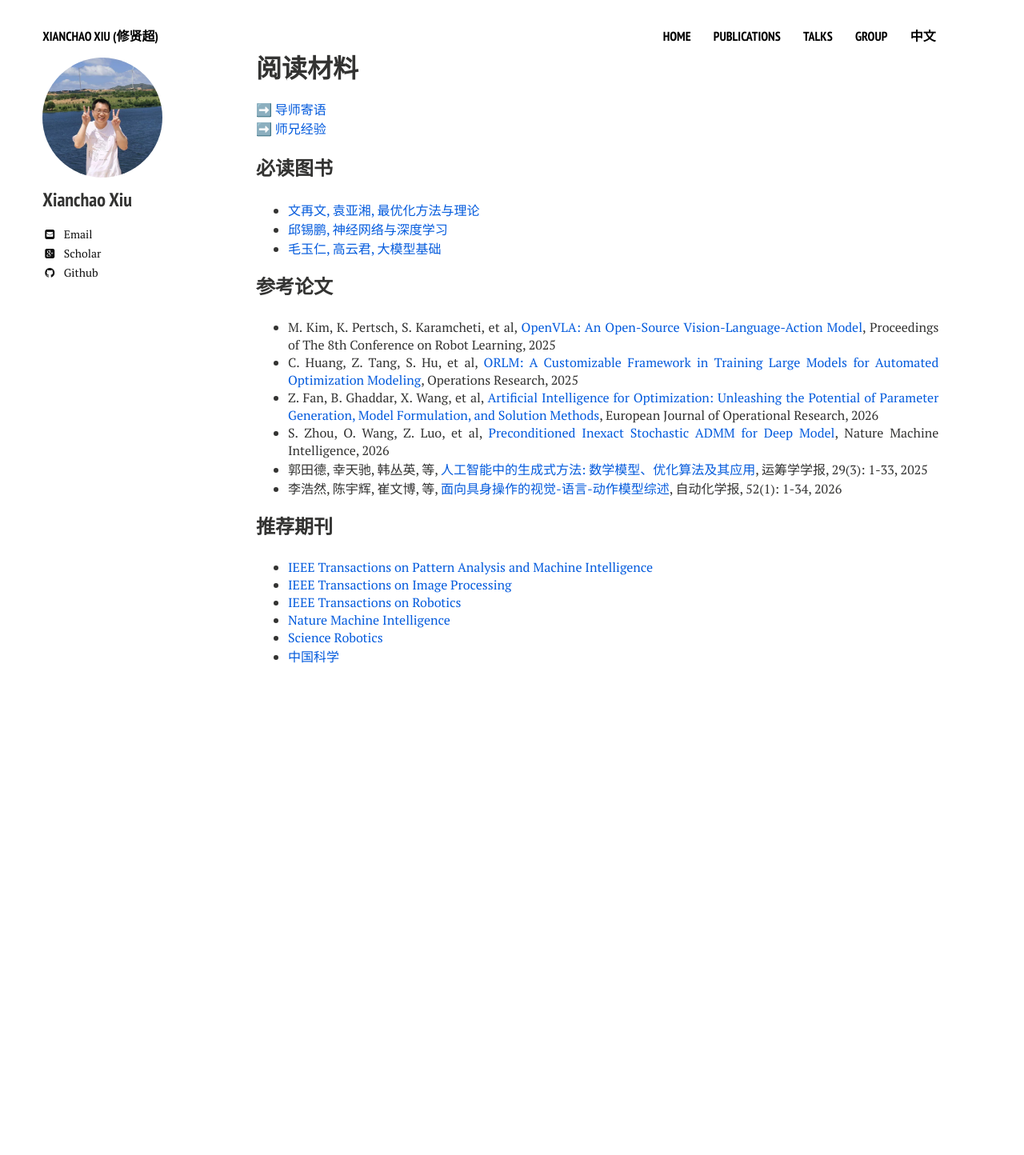
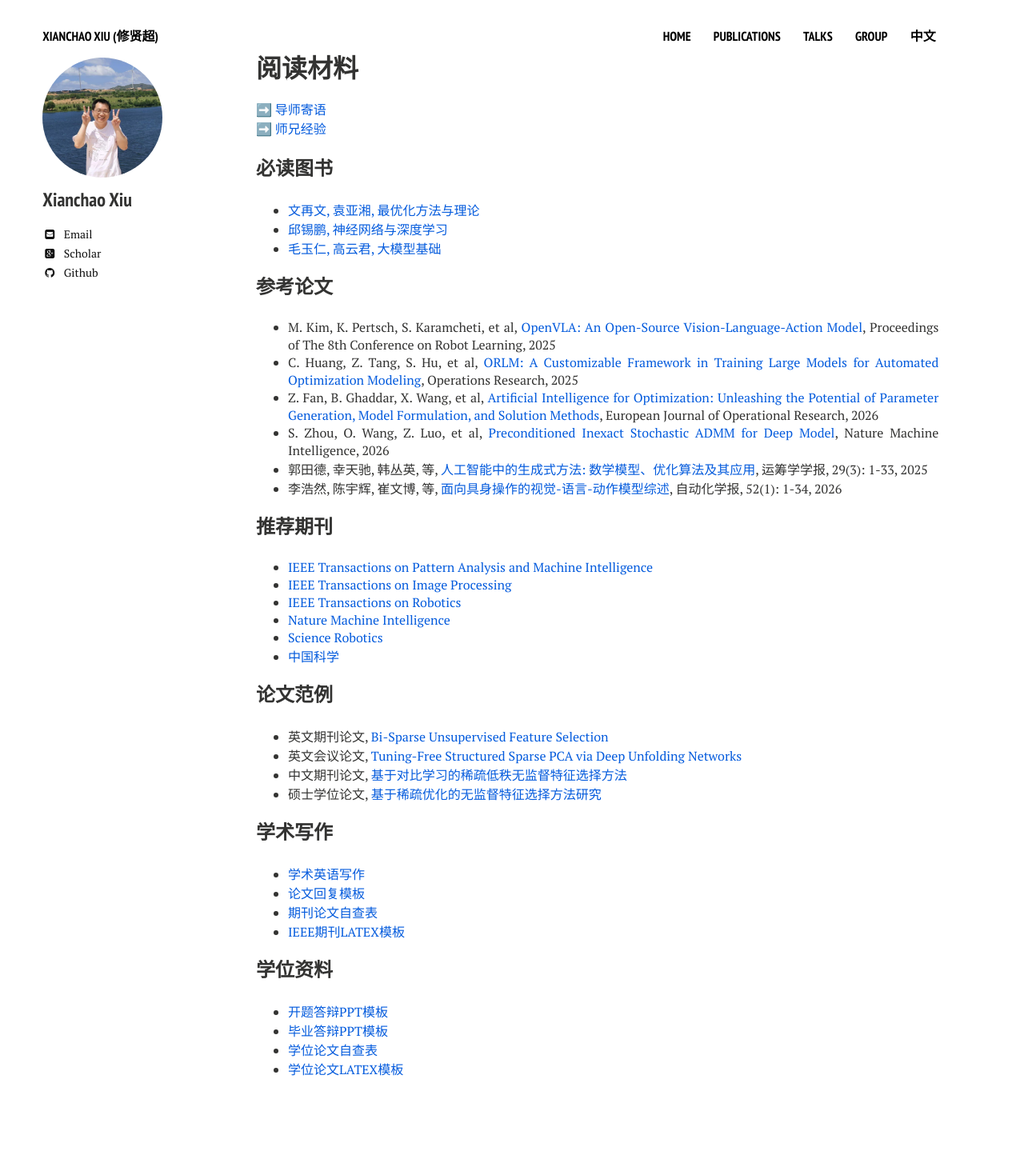
Before and after one commit to xianchaoxiu/xianchaoxiu.github.io, a Jekyll site: the page built from chinese/reading/index.md, in a window 1280 px wide. Shown: the whole page at 80% size. Built offline with Jekyll 4.4.1, drawn with Linux system fonts in a browser that asks for light colours; nearby versions of some CDN libraries; before the commit the page ends 928 px from its top, so only the background shows below that.

Commit message:
Update index.md

```diff
--- a/chinese/reading/index.md
+++ b/chinese/reading/index.md
@@ -33,3 +33,23 @@ share: false
 *  <a href="https://www.nature.com/natmachintell/" class="textlink" target="_blank"> Nature Machine Intelligence </a> <br>
 *  <a href="https://www.science.org/journal/scirobotics" class="textlink" target="_blank"> Science Robotics </a> <br>
 *  <a href="https://www.scichina.com/" class="textlink" target="_blank"> 中国科学 </a> <br>
+
+
+### 论文范例
+* 英文期刊论文, <a href="https://doi.org/10.1109/TIP.2025.3620667" class="textlink" target="_blank">Bi-Sparse Unsupervised Feature Selection</a> <br>
+* 英文会议论文, <a href="https://doi.org/10.23919/CCC64809.2025.11178428" class="textlink" target="_blank">Tuning-Free Structured Sparse PCA via Deep Unfolding Networks</a> <br>
+* 中文期刊论文, <a href="https://kns.cnki.net/kcms2/article/abstract?v=e_WjztTC4N0Z832a-bbzgdfGaZqegXeziR4mPpFe0A1ROQtRv8ba_BSLdRJqYhdrWzhvxs5NJ2O3SOWWMfU0FulX9LypoPkOg34ECqIZ1YDAiTz9p7_NUzLuG3aP698ALezyek3yh7yCM9L1er33sRDx01vji4IFd-a5be0Mbbc=&uniplatform=NZKPT" class="textlink" target="_blank">基于对比学习的稀疏低秩无监督特征选择方法</a> <br>
+* 硕士学位论文, <a href="https://xianchaoxiu.github.io/group/2025-Yang.pdf" class="textlink" target="_blank">基于稀疏优化的无监督特征选择方法研究</a> <br>
+
+### 学术写作
+* <a href="../what/writing.pdf" class="textlink" target="_blank">  学术英语写作 <br>
+* <a href="../what/reply.tex" class="textlink" target="_blank">  论文回复模板 <br>
+* <a href="../what/paper.pdf" class="textlink" target="_blank">  期刊论文自查表 <br>
+* <a href="https://www.overleaf.com/latex/templates/ieee-for-journals-template-with-bibtex-example-files-included/hjbyjvncdmpx" class="textlink" target="_blank"> IEEE期刊LATEX模板 <br>
+
+
+### 学位资料
+* <a href="../what/kaiti.pptx" class="textlink" target="_blank">  开题答辩PPT模板 <br>
+* <a href="../what/kaiti.pptx" class="textlink" target="_blank">  毕业答辩PPT模板 <br>
+* <a href="../what/thesis.pdf" class="textlink" target="_blank">  学位论文自查表 <br>
+* <a href="https://www.overleaf.com/latex/templates/shuthesis-thesis-template-for-shanghai-university/fqdhvtkggqzv" class="textlink" target="_blank">  学位论文LATEX模板 <br>
```
